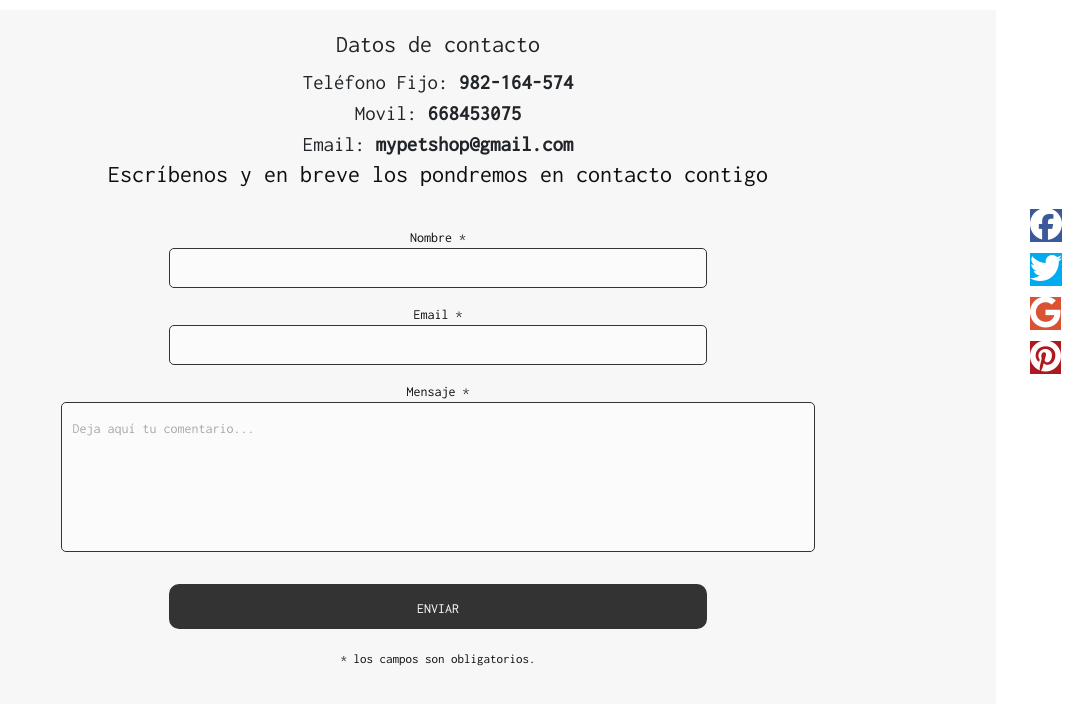
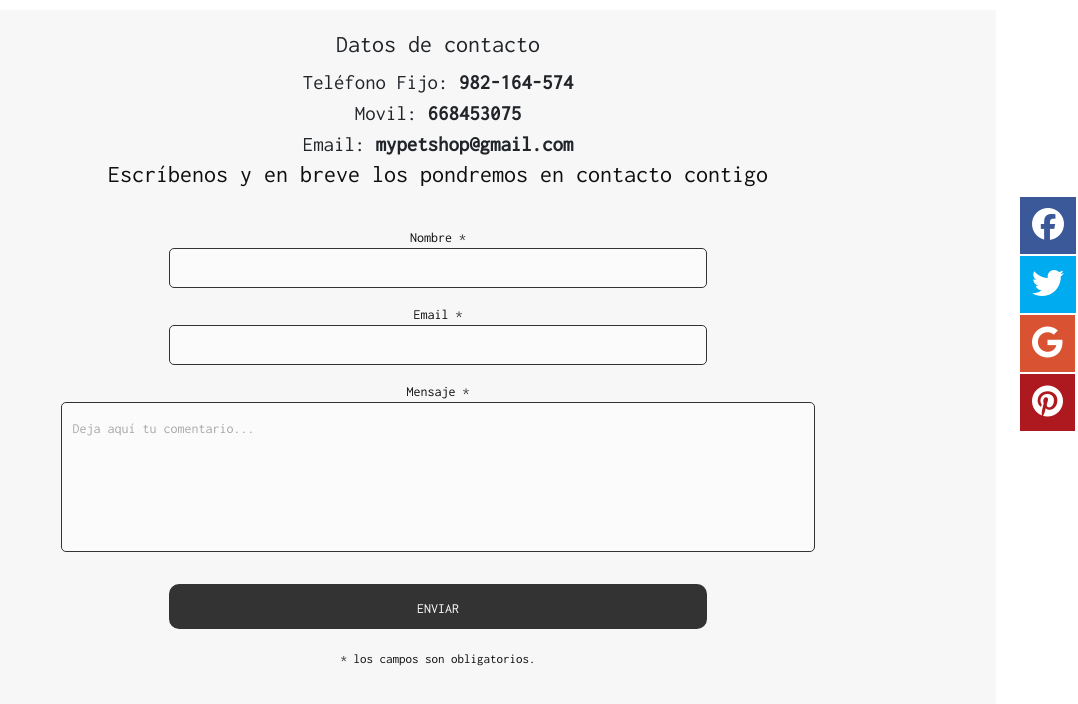
Before and after one commit to liaotco/webMascotas, a Django app: page /contacto/ in a window 1280 px wide. Shown: the part 198-902 px from the top of the page, without its empty margins (202-1280 px from the left). Run offline with Django 4.2, Linux system fonts and the light colour scheme; some libraries are stand-ins or nearby versions; some web fonts are replaced.

Commit message:
añadir quitar

```diff
--- a/webMascotas/static/css/estilosTienda.css
+++ b/webMascotas/static/css/estilosTienda.css
@@ -542,15 +542,16 @@ text-decoration: none;
   position:fixed;
   right:-130px;
   top:400px;
-  width: 210px;
+  width: 220px;
   z-index: 0;
   background-color: transparent;
+
 
 }
 .sticky li{
   list-style-type:none;
-  height:43px;
-  padding:0px;
+  height:57px;
+  padding:0;
   margin:0px 0px 1px 0px;
   -webkit-transition:all 0.25s ease-in-out;
   -moz-transition:all 0.25s ease-in-out;
@@ -559,16 +560,17 @@ text-decoration: none;
   cursor:pointer;
   color:white;
   font-size: xx-large;
+  margin-bottom: 2px;
 
 }
 .sticky li:hover{
-  margin-left:-15px;
+  margin-left:-25px;
 }
 
-.sticky li .icon-facebook {background:#3b5998;} /* Establecemos los colores de cada red social, aprovechando su class */
-.sticky li .icon-twitter {background: #00abf0;}
-.sticky li .icon-googleplus {background: #d95232;}
-.sticky li .icon-pinterest {background: #ae181f;}
+.sticky li .icon-facebook {background:#3b5998; padding: 12px;} /* Establecemos los colores de cada red social, aprovechando su class */
+.sticky li .icon-twitter {background: #00abf0;padding: 12px;}
+.sticky li .icon-googleplus {background: #d95232;padding: 12px;}
+.sticky li .icon-pinterest {background: #ae181f;padding: 12px;}
 
 /*ESTILOS POP UP*/
 .modal_btn{
--- a/webMascotas/static/js/funciones.js
+++ b/webMascotas/static/js/funciones.js
@@ -28,9 +28,11 @@ function showPopupLogin(){
 }
 function showPopupAgregar(){
   $('.mensaje_añadir').addClass('show');
+  setTimeout(3000);
 }
 function showPopupEliminar(){
   $('.mensaje_eliminar').addClass('show');
+  setTimeout(3000);
 }
 
 
@@ -50,8 +52,7 @@ $(".btn-login").click(showPopupLogin);
 $(".btn-agregar").click(showPopupAgregar);
 $(".btn-eliminar").click(showPopupEliminar);
 
-setTimeout(showPopupAgregar, 2000);
-setTimeout(showPopupEliminar, 2000);
+
 });
 
 
```
